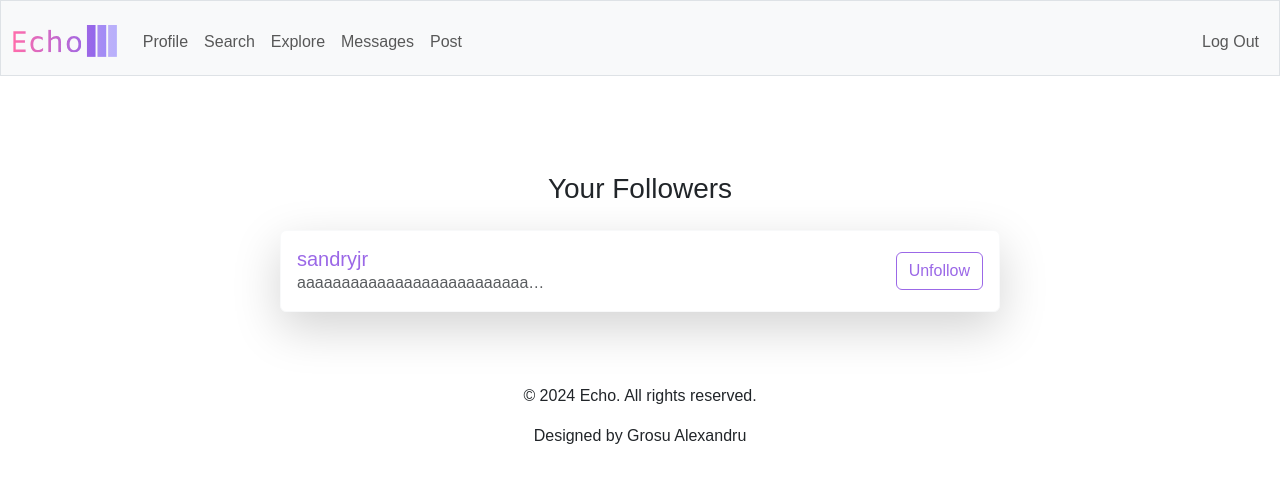
After one commit to sandry24/Echo, a Flask app: page /followers in a window 1280 px wide. The commit adds this page. Shown: the top 483 px of the page. Run offline with Flask 3, Linux system fonts and the light colour scheme; a user stored in the database is signed in; some libraries are stand-ins or nearby versions; some web fonts are replaced.

Commit message:
Add references to following and followers buttons

```diff
--- a/app.py
+++ b/app.py
@@ -541,3 +541,33 @@ def delete_comment(comment_id):
 
     flash("Comment deleted successfully.", "success")
     return redirect(url_for('feed'))
+
+
+@app.route("/followers")
+@login_required
+def followers():
+    """Show users who follow the current user"""
+    user_id = session['user_id']
+    followers_list = db.execute("""
+        SELECT u.id, u.username, u.bio
+        FROM follows f
+        JOIN users u ON f.follower_id = u.id
+        WHERE f.followed_id = ?
+    """, user_id)
+
+    return render_template("followers.html", users=followers_list, is_followed=is_followed)
+
+
+@app.route("/following")
+@login_required
+def following():
+    """Show users that the current user follows"""
+    user_id = session['user_id']
+    following_list = db.execute("""
+        SELECT u.id, u.username, u.bio
+        FROM follows f
+        JOIN users u ON f.followed_id = u.id
+        WHERE f.follower_id = ?
+    """, user_id)
+
+    return render_template("following.html", users=following_list, is_followed=is_followed)
--- /dev/null
+++ b/templates/followers.html
@@ -0,0 +1,44 @@
+{% extends "layout.html" %}
+
+{% block title %}Followers{% endblock %}
+
+{% block main %}
+    <div class="container mt-5">
+        <h3 class="mb-4 text-center">Your Followers</h3>
+        <div class="row justify-content-center">
+            <div class="col-md-8">
+                {% for user in users %}
+                    <div class="card mb-4 shadow-lg border-light">
+                        <div class="card-body d-flex justify-content-between align-items-center">
+                            <div class="text-start flex-grow-1 me-3">
+                                <h5 class="card-title mb-0 text-truncate" style="max-width: 200px;">
+                                    <a href="{{ url_for('profile', username=user['username']) }}" class="purple text-decoration-none">
+                                        {{ user['username'] }}
+                                    </a>
+                                </h5>
+                                <p class="card-text text-muted text-truncate" style="max-width: 250px;">
+                                    {{ user['bio'] or 'No bio available' }}
+                                </p>
+                            </div>
+                            {% if user['id'] != session['user_id'] %}
+                                {% if is_followed(session['user_id'], user['id']) %}
+                                    <form action="{{ url_for('unfollow_user', user_id=user['id']) }}" method="post">
+                                        <button type="submit" class="btn btn-outline-primary">Unfollow</button>
+                                    </form>
+                                {% else %}
+                                    <form action="{{ url_for('follow_user', user_id=user['id']) }}" method="post">
+                                        <button type="submit" class="btn btn-primary">Follow</button>
+                                    </form>
+                                {% endif %}
+                            {% endif %}
+                        </div>
+                    </div>
+                {% else %}
+                    <div class="text-center">
+                        <p class="text-muted">No followers yet. Start engaging with others to gain followers!</p>
+                    </div>
+                {% endfor %}
+            </div>
+        </div>
+    </div>
+{% endblock %}
```
Also changed, not shown: templates/following.html (added, +44 -0 lines), templates/profile.html (+10 -2 lines), echo.db.
